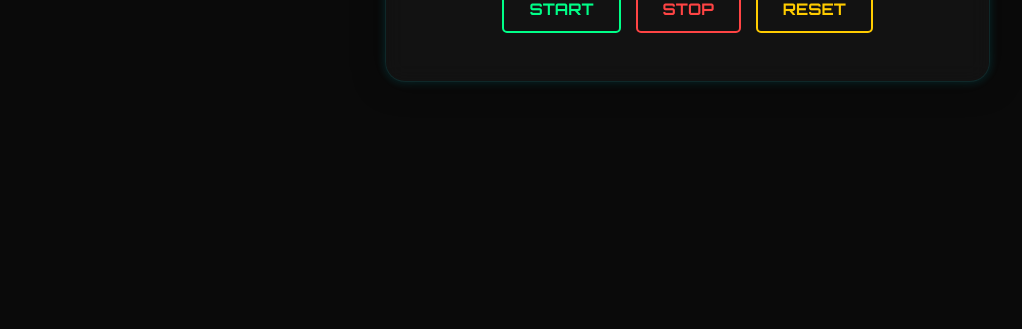
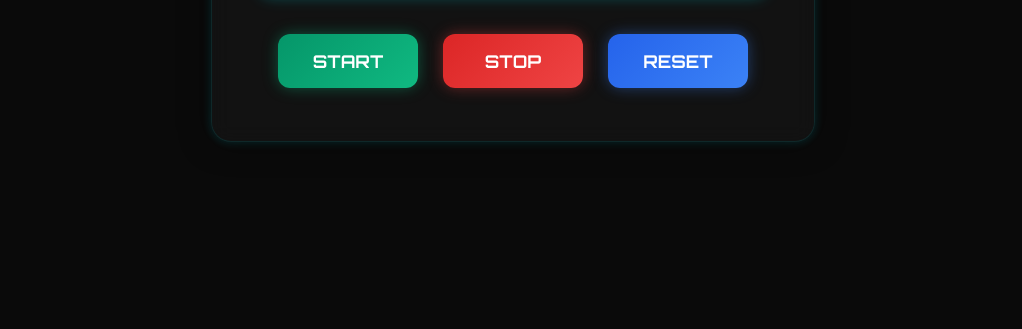
Before and after one commit to kaiser2010/Stopwatch-UI-UX, a plain HTML site: page index.html in a window 1280 px wide. Shown: the part 471-800 px from the top of the page, without its empty margins (127-1149 px from the left). Drawn offline with Linux system fonts and the light colour scheme; files that its build step writes are made by us from their sources.

Commit message:
remove the css folder

```diff
--- a/index.html
+++ b/index.html
@@ -4,8 +4,8 @@
     <meta charset="UTF-8">
     <meta name="viewport" content="width=device-width, initial-scale=1.0">
     <title>Document</title>
-    <!-- <link rel="stylesheet" href="index.css"> -->
-    <!-- <link rel="stylesheet" href="index2.css"> -->
+    <link rel="stylesheet" href="index.css">
+    <link rel="stylesheet" href="index2.css">
     <link rel="stylesheet" href="index3.css">
 </head>
 <body>
```
Also changed, not shown: index.css (renamed from css/index.css), index2.css (renamed from css/index2.css), index3.css (renamed from css/index3.css).
